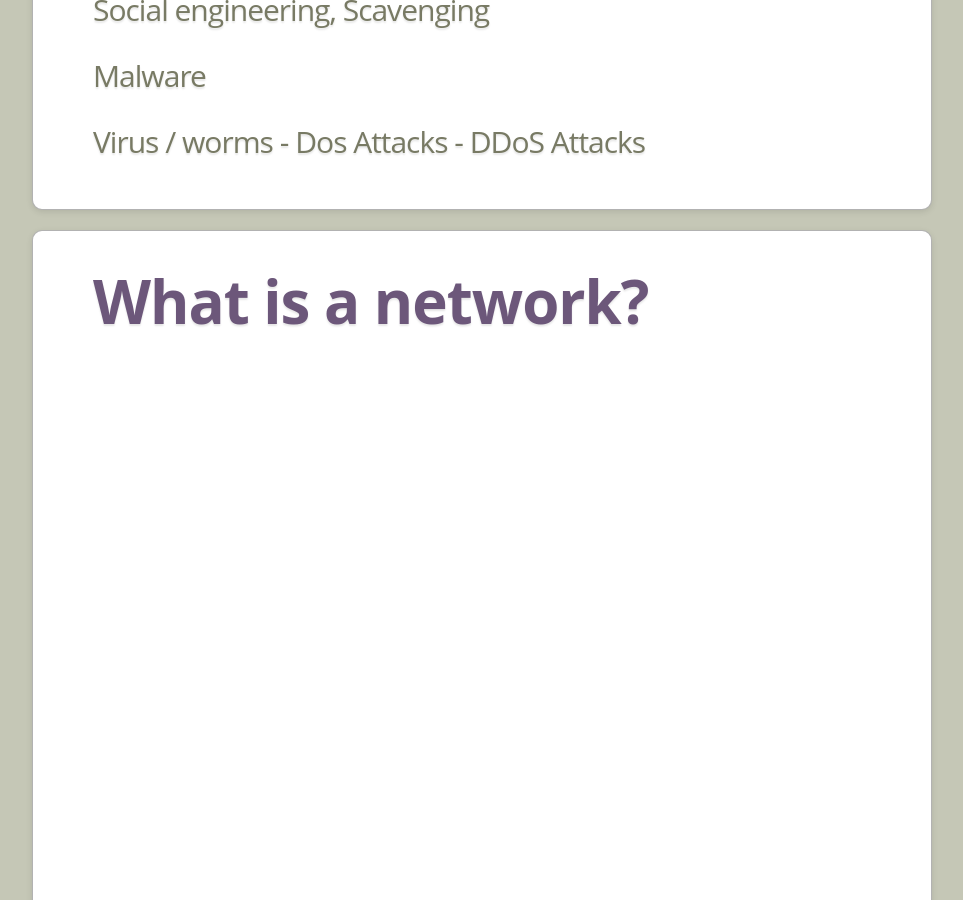
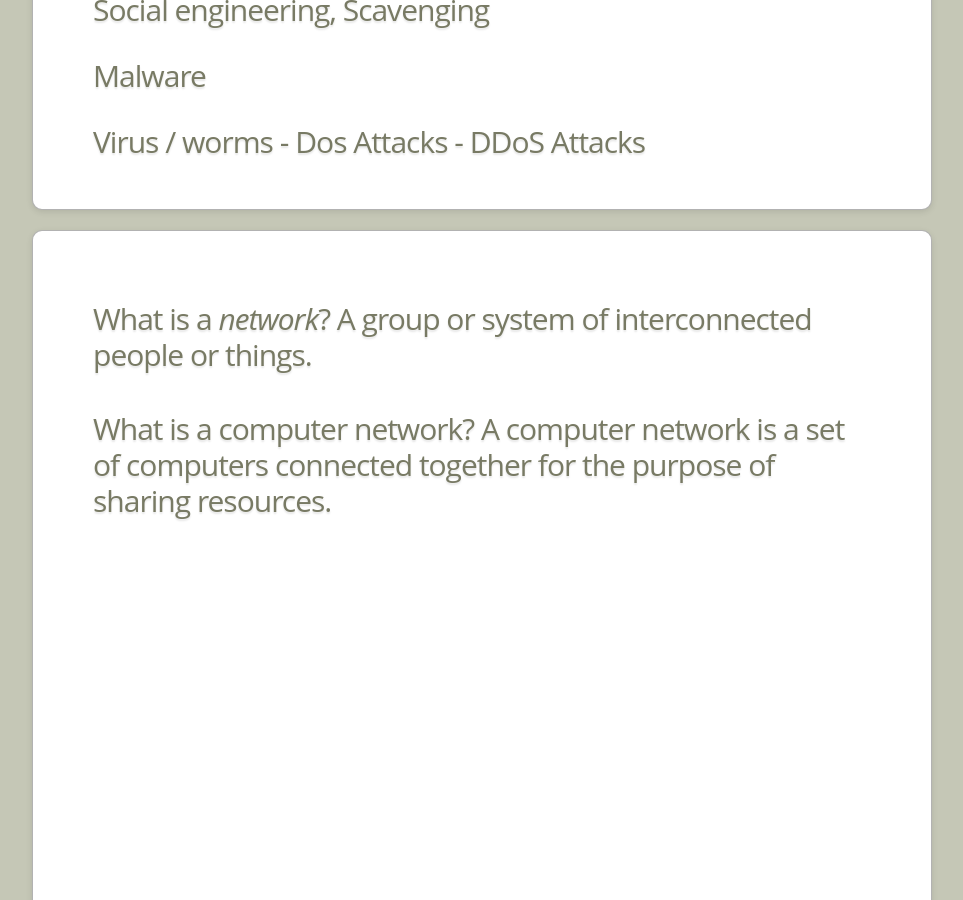
Before and after one commit to profbmuthu/CCrime, a Jekyll site: the page built from print.html, in a window 1280 px wide and 900 px high, scrolled down 510 px. Shown: the whole window, without its empty margins (158-1121 px from the left). Built offline with Jekyll 4.4.1, drawn with Linux system fonts in a browser that asks for light colours.

Commit message:
Update 2017-1-2-Network.md

```diff
--- a/_posts/2017-1-2-Network.md
+++ b/_posts/2017-1-2-Network.md
@@ -7,4 +7,8 @@ data:
   y: 0
 
 ---
-# What is a network?
++ What is a *network*?
+  A group or system of interconnected people or things.
+
++ What is a computer network?
+  A computer network is a set of computers connected together for the purpose of sharing resources.
```
